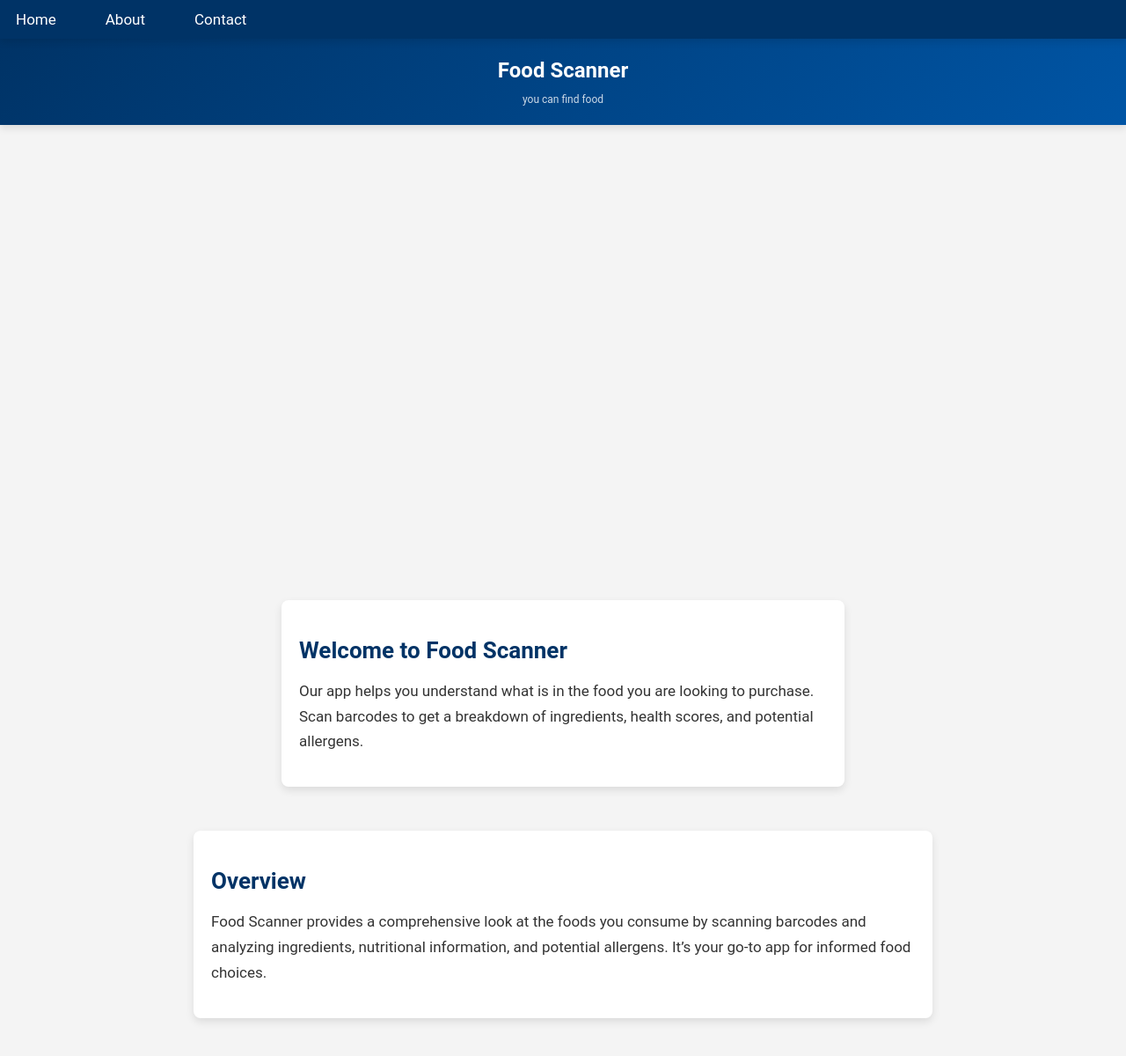
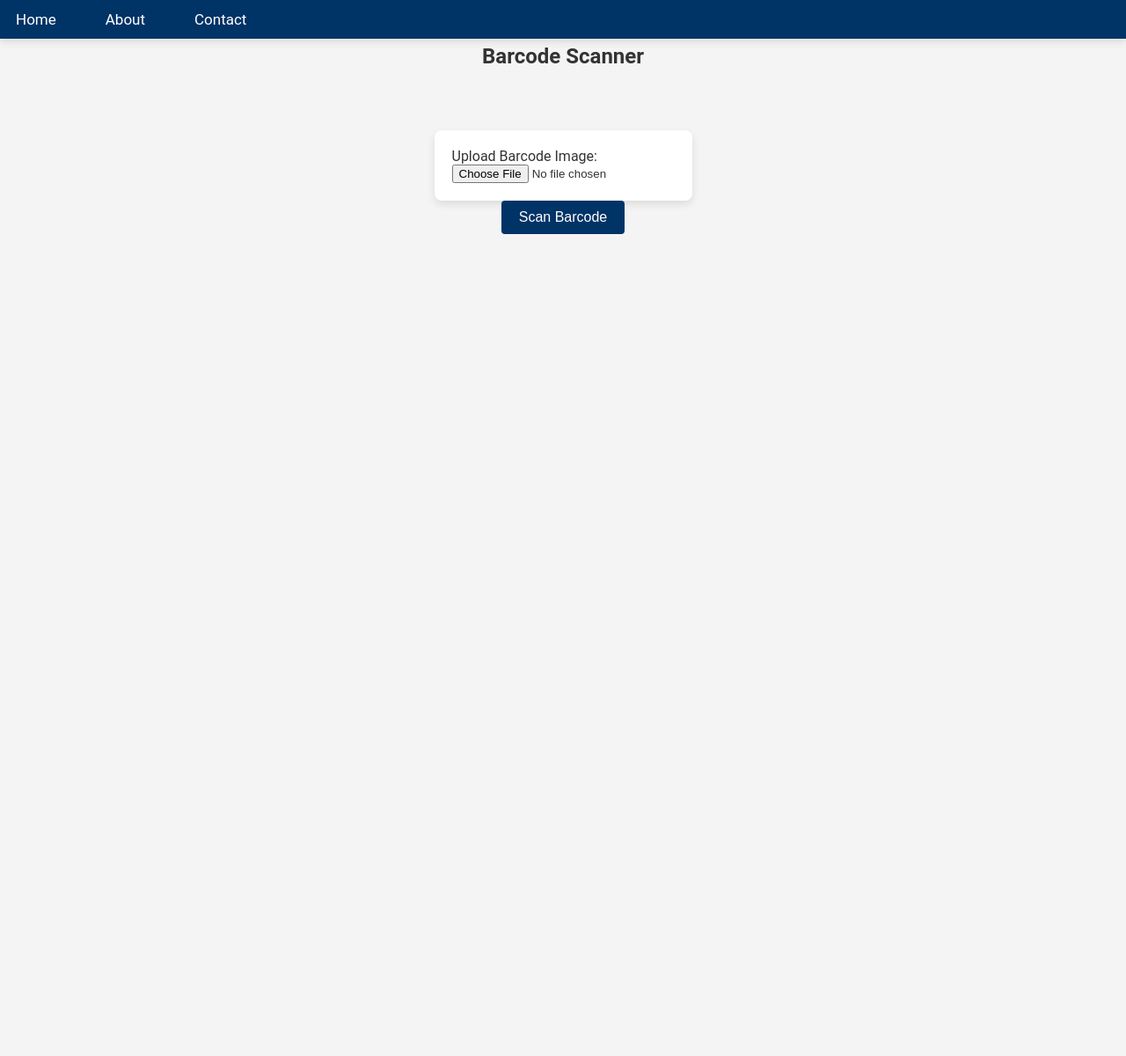
Before and after one commit to UCCS-SP25-CS4300-CS5300-1/Group-2-spring-2025, a React (Vite) app in the folder CS4300/cs4300_frontend/: page /scanner in a window 1280 px wide. Shown: the top 1200 px of the page at 88% size. After the commit the page ends 800 px from the top, so only its background shows below. Built offline with nearby package versions, Linux system fonts and the light colour scheme.

Commit message:
updates to scanning page

```diff
--- a/CS4300/cs4300_frontend/src/components/barcodeScanner/barcodeScanner.css
+++ b/CS4300/cs4300_frontend/src/components/barcodeScanner/barcodeScanner.css
@@ -13,120 +13,47 @@ body {
   text-align: center;
 }
 
-  /* Header Section */
-  .home-header {
-    position: sticky;
-    top: 40px;
-    z-index: 1000;
-    background: linear-gradient(135deg, #003366, #0055a5);
-    color: white;
-    padding: 10px 10px;
-    box-shadow: 0 4px 8px rgba(0, 0, 0, 0.1);
-  }
-
-  .home-header-content h1 {
-    font-size: 24px;
-    margin-bottom: 10px;
-  }
-
-  .home-header-content p {
-    font-size: 12px;
-    opacity: 0.8;
-  }
-
 /* Main Section */
-  .home-main {
+.barcode-app {
   display: flex;
   flex-direction: column;
   align-items: center;
   margin-top: 30px;
 }
 
-  /* Image Styling */
-  .home-image {
-    max-width: 90%;
-    height: auto;
-    border-radius: 12px;
-    box-shadow: 0 6px 12px rgba(0, 0, 0, 0.1);
-    transition: transform 0.3s ease-in-out;
-  }
-
-  .home-image:hover {
-    transform: scale(1.03);
-  }
-
 /* Description Section */
-  .home-description {
+.input-group {
   max-width: 600px;
   text-align: left;
-    margin-top: 550px;
+  margin-top: 50px;
   padding: 20px;
   background: white;
   border-radius: 8px;
   box-shadow: 0 4px 10px rgba(0, 0, 0, 0.1);
 }
 
-  .home-description h2 {
+.input-group h2 {
   color: #003366;
   font-size: 26px;
   margin-bottom: 12px;
 }
 
-  .home-description p {
+.input-group p {
   font-size: 17px;
   line-height: 1.7;
 }
 
-  /* Overview Section */
-  .home-overview {
-    max-width: 800px;
-    margin: 50px auto;
-    padding: 20px;
-    background: white;
-    border-radius: 8px;
-    box-shadow: 0 4px 10px rgba(0, 0, 0, 0.1);
-    text-align: left;
+.scan-btn {
+  padding: 10px 20px;
+  font-size: 16px;
+  border: none;
+  background-color: #003366;
+  color: #fff;
+  border-radius: 4px;
+  cursor: pointer;
+  transition: background-color 0.3s ease;
 }
 
-  .home-overview h2 {
-    color: #003366;
-    font-size: 26px;
-    margin-bottom: 12px;
+.scan-btn:hover {
+  background-color: #00172e;
 }
-
-  .home-overview p {
-    font-size: 17px;
-    line-height: 1.7;
-  }
-
-  /* Features Section */
-  .home-features {
-    max-width: 800px;
-    margin: 40px auto;
-    padding: 20px;
-    background: white;
-    border-radius: 8px;
-    box-shadow: 0 4px 10px rgba(0, 0, 0, 0.1);
-    text-align: left;
-  }
-
-  .home-features h2 {
-    color: #003366;
-    font-size: 26px;
-    margin-bottom: 12px;
-  }
-
-  .home-features .feature {
-    margin-bottom: 20px;
-  }
-
-  .home-features .feature h3 {
-    font-size: 22px;
-    color: #0055a5;
-    margin-bottom: 8px;
-  }
-
-  .home-features .feature p {
-    font-size: 16px;
-    line-height: 1.5;
-  }
--- a/CS4300/cs4300_frontend/src/components/barcodeScanner/barcodeScanner.jsx
+++ b/CS4300/cs4300_frontend/src/components/barcodeScanner/barcodeScanner.jsx
@@ -5,29 +5,14 @@ function Scanner() {
 
 
   return (
-    <div className="home">
-      <header className="home-header">
-        <div className="home-header-content">
-          <h1>Food Scanner</h1>
-          <p>you can find food</p>
-        </div>
-      </header>
-      <main className="home-main">
-        <section className="home-description">
-          <h2>Welcome to Food Scanner</h2>
-          <p>
-            Our app helps you understand what is in the food you are looking to purchase.
-            Scan barcodes to get a breakdown of ingredients, health scores, and potential allergens.
-          </p>
-        </section>
-        <section className="home-overview">
-          <h2>Overview</h2>
-          <p>
-            Food Scanner provides a comprehensive look at the foods you consume by scanning barcodes and analyzing ingredients,
-            nutritional information, and potential allergens. It’s your go-to app for informed food choices.
-          </p>
-        </section>
-      </main>
+    <div class="barcode-app">
+      <h2>Barcode Scanner</h2>
+      <div class="input-group">
+        <label for="barcode-image">Upload Barcode Image:</label>
+        <div> </div>
+        <input type="file" id="barcode-image" accept="image/*"></input>
+      </div>
+      <button class="scan-btn">Scan Barcode</button>
     </div>
   );
 }
```
Lines whose indentation alone changed are shown as unchanged.
